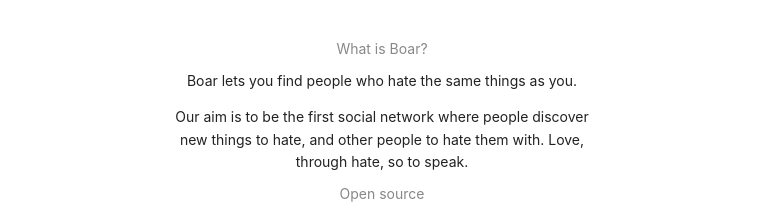
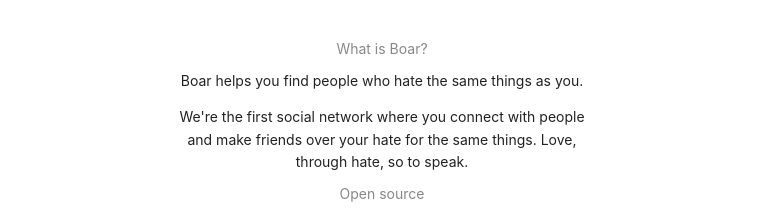
Before and after one commit to beangry/boar-web, a website: page public/index.html in a window 1280 px wide. Shown: the part 1149-1361 px from the top of the page, without its empty margins (258-1021 px from the left). Drawn offline with nearby package versions, Linux system fonts and the light colour scheme; files that its build step writes are made by us from their sources.

Commit message:
Copy updated

```diff
--- a/public/index.html
+++ b/public/index.html
@@ -7,9 +7,9 @@
 	<meta http-equiv="Content-Type" content="text/html; charset=utf-8">
 	<meta name="viewport" content="width=device-width, initial-scale=1, maximum-scale=1, user-scalable=no">
 	<title>Boar - be angry</title>
-	<meta name="description" content="Boar lets you find people who hate the same things as you">
+	<meta name="description" content="Boar helps you find people who hate the same things as you">
 	<meta property="og:title" content="Boar - be angry">
-	<meta property="og:description" content="Boar lets you find people who hate the same things as you">
+	<meta property="og:description" content="Boar helps you find people who hate the same things as you">
 	<meta property="og:image" content="https://beangry.co/assets/img/facebook.png">
 	<meta property="og:url" content="https://beangry.co/">
 	<link rel="apple-touch-icon" href="/assets/favicon/apple-touch-icon.png">
@@ -47,8 +47,8 @@
 	</section>
 	<section>
 		<h3>What is Boar?</h3>
-		<p>Boar lets you find people who hate the same things as you.</p>
-		<p>Our aim is to be the first social network where people discover new things to hate, and other people to hate them with. Love, through hate, so to speak.</p>
+		<p>Boar helps you find people who hate the same things as you.</p>
+		<p>We're the first social network where you connect with people and make friends over your hate for the same things. Love, through hate, so to speak.</p>
 		<h3>Open source</h3>
 		<p>Boar is also open source. We're proud of what we've built and will be sharing it with everyone soon!</p>
 	</section>
```
